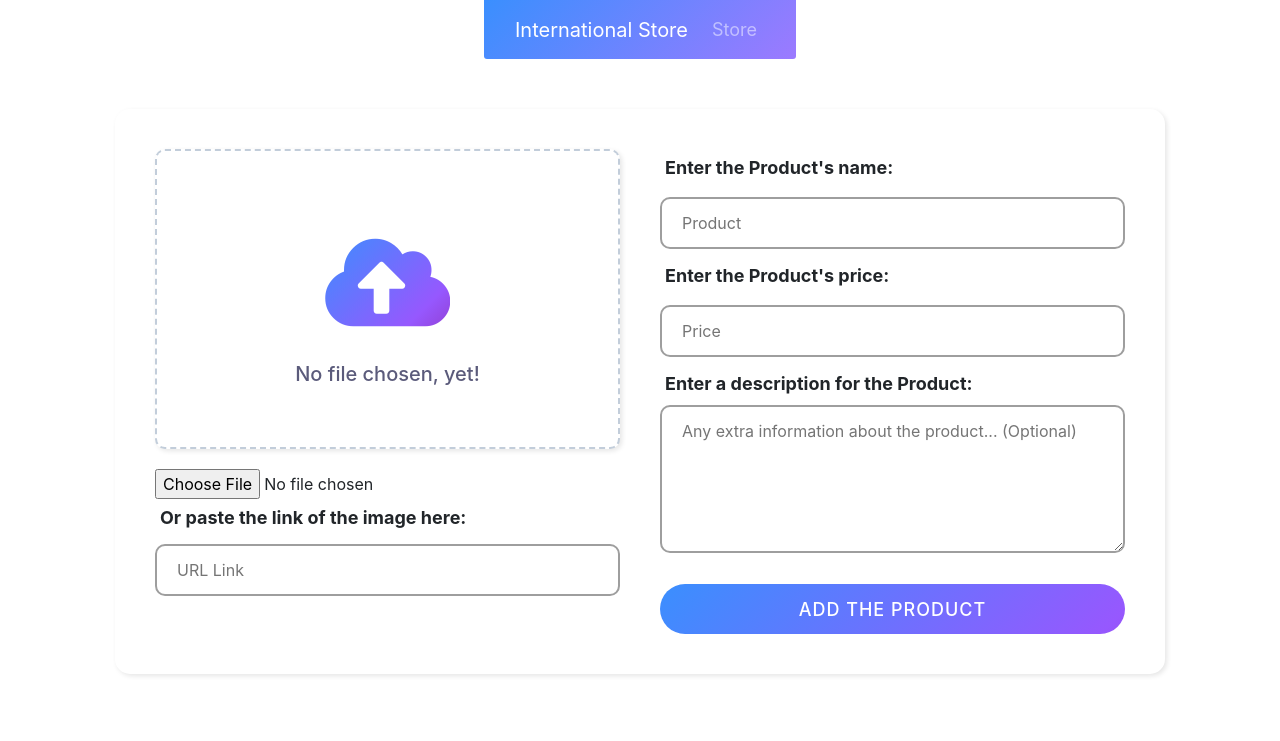
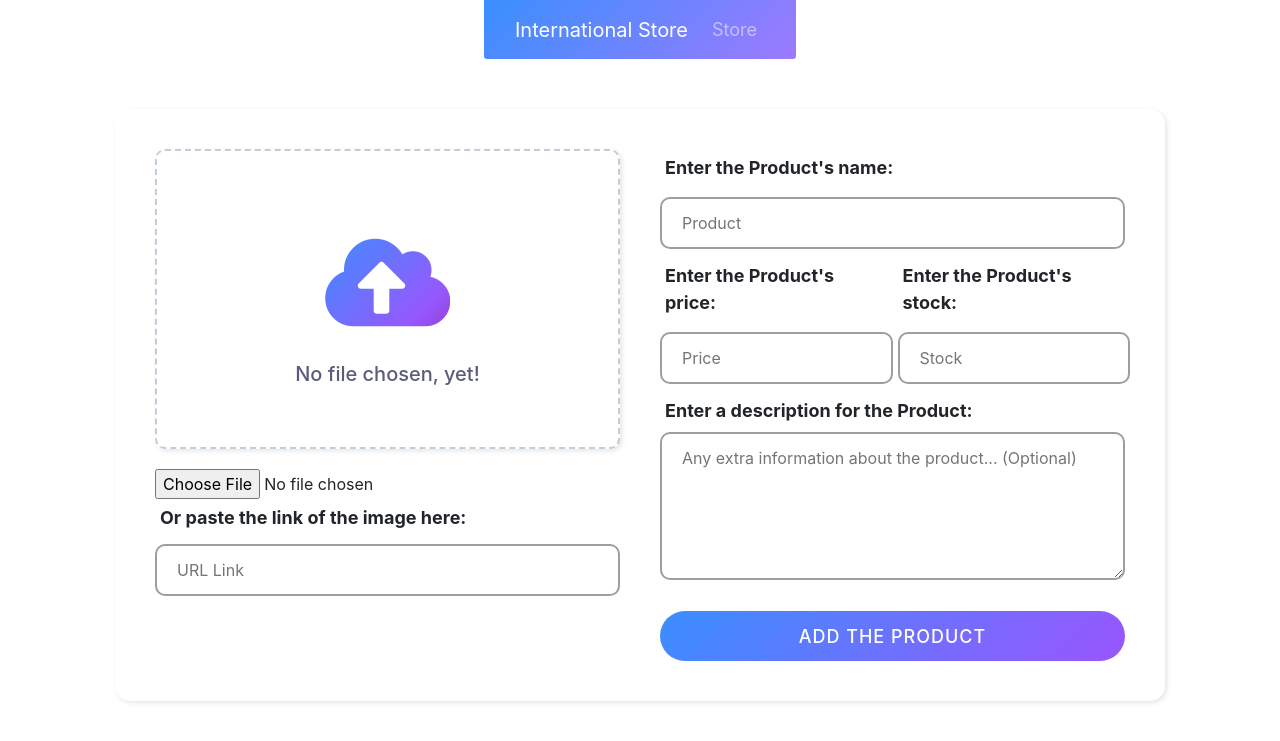
Before and after one commit to Hossein-MJafari/Project-2, a Flask app: page /add_product in a window 1280 px wide. Shown: the top 741 px of the page. Run offline with Flask 3, Linux system fonts and the light colour scheme; some libraries are stand-ins or nearby versions.

Commit message:
Added the input for product's stock.

```diff
--- a/website/static/css/add_product_style.css
+++ b/website/static/css/add_product_style.css
@@ -212,3 +212,17 @@ textarea {
     position: absolute;
     right: 10px;
 }
+
+.num-container {
+    display: grid;
+    grid-template-columns: 50% 50%;
+    grid-column-gap: 5px;
+}
+
+.num-container label {
+    order: 1;
+}
+
+.num-container input {
+    order: 2;
+}
--- a/website/templates/add_product.html
+++ b/website/templates/add_product.html
@@ -78,8 +78,12 @@
       <div class="info-container">
         <label for="product-name">Enter the Product's name:</label>
         <input type="text" name="product_name" id="product-name" placeholder="Product"><br />
+        <div class="num-container">
           <label for="product-price">Enter the Product's price:</label>
-        <input type="number" step="any" name="product_price" id="product-price" placeholder="Price"><br />
+          <input type="number" step="any" name="product_price" id="product-price" placeholder="Price">
+          <label for="product-stock">Enter the Product's stock:</label>
+          <input type="number" name="product_stock" id="product-stock" placeholder="Stock">
+        </div>
         <label for="product-info">Enter a description for the Product:</label>
         <textarea name="product_info" id="product-info" cols="30" rows="5"
           placeholder="Any extra information about the product... (Optional)"></textarea>
--- a/website/views.py
+++ b/website/views.py
@@ -12,6 +12,7 @@ def add_product():
     if request.method == "POST":
         product_name = request.form.get("product_name")
         product_price = request.form.get("product_price")
+        product_stock = request.form.get("product_stock")
         product_info = request.form.get("product_info")
         img_file = request.files['img_file']
         img_link = request.form.get("img_link")
@@ -45,11 +46,11 @@ def add_product():
 
             insert_query = f"""
             INSERT INTO {table_name} (product_name, product_price, stock, image, description)
-            VALUES (?, ?, 10, ?, ?);
+            VALUES (?, ?, ?, ?, ?);
             """
 
             cur.execute(insert_query, (product_name,
-                        product_price, filename, product_info))
+                        product_price, product_stock, filename, product_info))
             con.commit()
             flash('Product added successfully!', category='success')
             return render_template('add_product.html')
@@ -72,11 +73,11 @@ def add_product():
 
                 insert_query = f"""
                 INSERT INTO {table_name} (product_name, product_price, stock, image, description)
-                VALUES (?, ?, 10, ?, ?);
+                VALUES (?, ?, ?, ?, ?);
                 """
 
                 cur.execute(insert_query, (product_name,
-                            product_price, filename, product_info))
+                            product_price, product_stock, filename, product_info))
                 con.commit()
                 flash('Product added successfully!', category='success')
                 return render_template('add_product.html')
```
Lines whose indentation alone changed are shown as unchanged.
